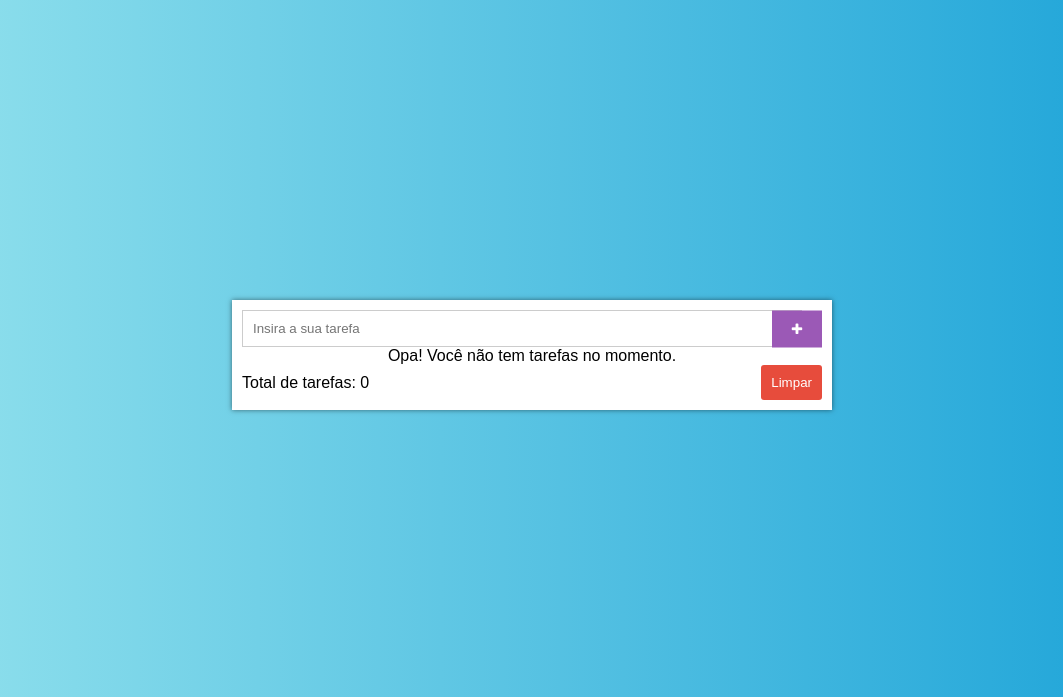
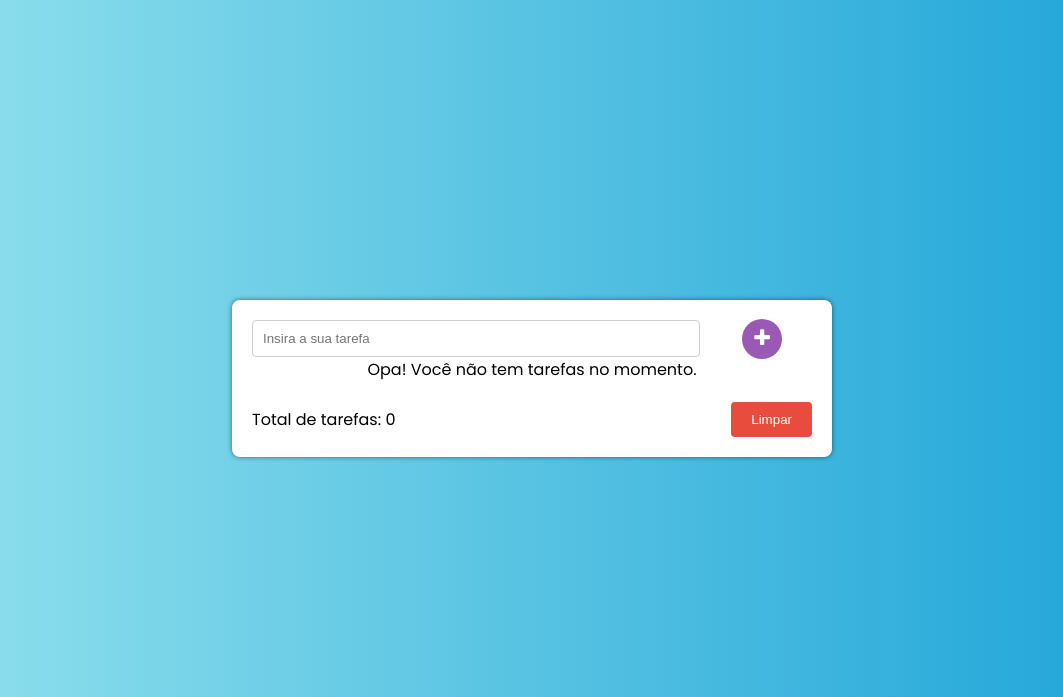
Before and after one commit to MatheusCarvalhoDN/todo_list, a PHP site: page / in a window 1280 px wide. Shown: the top 697 px of the page, without its empty margins (108-1171 px from the left). Run offline with PHP 8.4, Linux system fonts and the light colour scheme; data that the repository does not hold is empty.

Commit message:
Add files via upload

```diff
--- a/style.css
+++ b/style.css
@@ -1,3 +1,5 @@
+@import url('https://fonts.googleapis.com/css2?family=Poppins:ital,wght@0,100;0,200;0,300;0,400;0,500;0,600;0,700;0,800;0,900;1,100;1,200;1,300;1,400;1,500;1,600;1,700;1,800;1,900&display=swap');
+
 * {
   margin: 0;
   padding: 0;
@@ -16,7 +18,8 @@ body {
   box-shadow: 0 0 5px rgba(0, 0, 0, 0.5);
   width: 600px; /* Ajuste a largura desejada */
   margin: 300px auto; /* Define margens automáticas para centralizar */
-  padding: 10px;
+  padding: 20px;
+  border-radius: 8px;
 }
 
 .wrapper .form .inputBox {
@@ -26,10 +29,11 @@ body {
 .wrapper .form .inputBox input[type="text"] {
   padding: 10px;
   border: 1px solid #ccc;
-  width: 560px; /* Ajuste a largura desejada */
+  width: 80%; /* Ajuste a largura desejada */
   outline: none;
   padding-right: 60px;
   transition: 0.3s border-color ease;
+  border-radius: 4px;
 }
 
 .wrapper .form .inputBox input[type="text"]:focus {
@@ -39,15 +43,17 @@ body {
 .wrapper .form .inputBox button {
   position: absolute;
   top: 50%;
-  right: 0;
+  right: 30px;
   transform: translateY(-50%);
-  height: 100%;
+  height: 40px;
+  width: 40px;
   background: #9b59b6;
-  min-width: 50px;
   border: none;
   cursor: pointer;
   outline: none;
   color: white;
+  font-size: 20px;
+  border-radius: 50%;
   transition: 0.3s background-color ease;
 }
 
@@ -59,7 +65,6 @@ body {
   list-style: none;
   margin: 0;
   padding: 0;
-  text-align: center; /* Centraliza o conteúdo da lista */
 }
 
 .wrapper #data li {
@@ -67,12 +72,16 @@ body {
   justify-content: space-between;
   align-items: center;
   margin: 10px 0;
-  background: #eee;
-  padding: 10px;
+  background: #fff;
+  border-radius: 8px;
+  padding: 20px;
+  box-shadow: 0 2px 5px rgba(0, 0, 0, 0.2);
 }
 
 .wrapper #data li p {
   padding: 0 10px;
+  color: #333;
+  font-weight: bold;
 }
 
 .wrapper #data li button {
@@ -94,14 +103,15 @@ body {
 
 .wrapper .footer {
   display: flex;
-  justify-content: space-between;
+  justify-content: flex-end;
   align-items: center;
+  margin-top: 20px;
 }
 
 .wrapper .footer button {
   background: #e74c3c;
-  padding: 10px;
-  border-radius: 3px;
+  padding: 10px 20px;
+  border-radius: 4px;
   color: white;
   border: none;
   cursor: pointer;
@@ -109,6 +119,12 @@ body {
   transition: 0.3s background-color ease;
 }
 
+.wrapper .footer {
+  display: flex;
+  justify-content: space-between;
+  align-items: center;
+}
+
 .wrapper .footer button:hover {
   background: #c0392b;
 }
```
